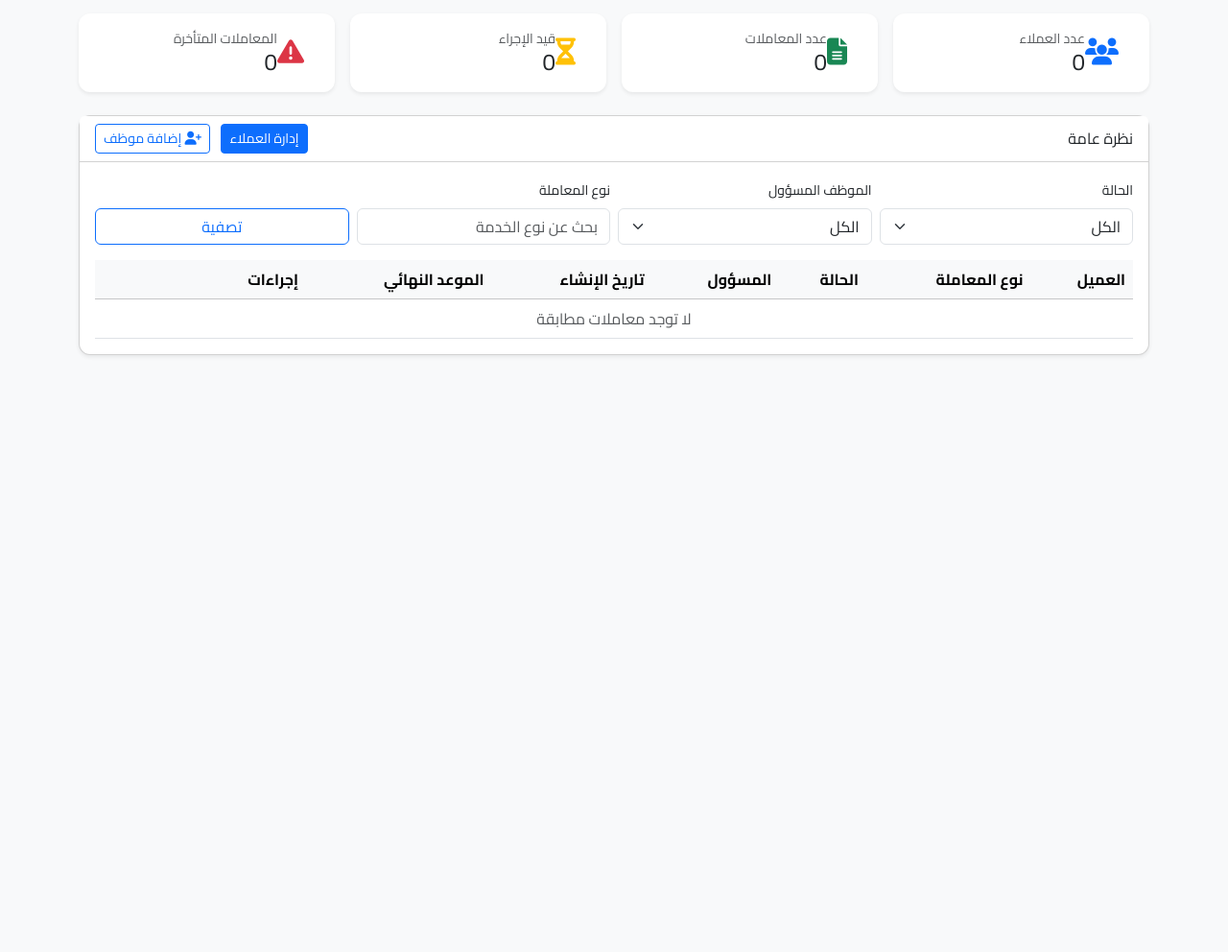
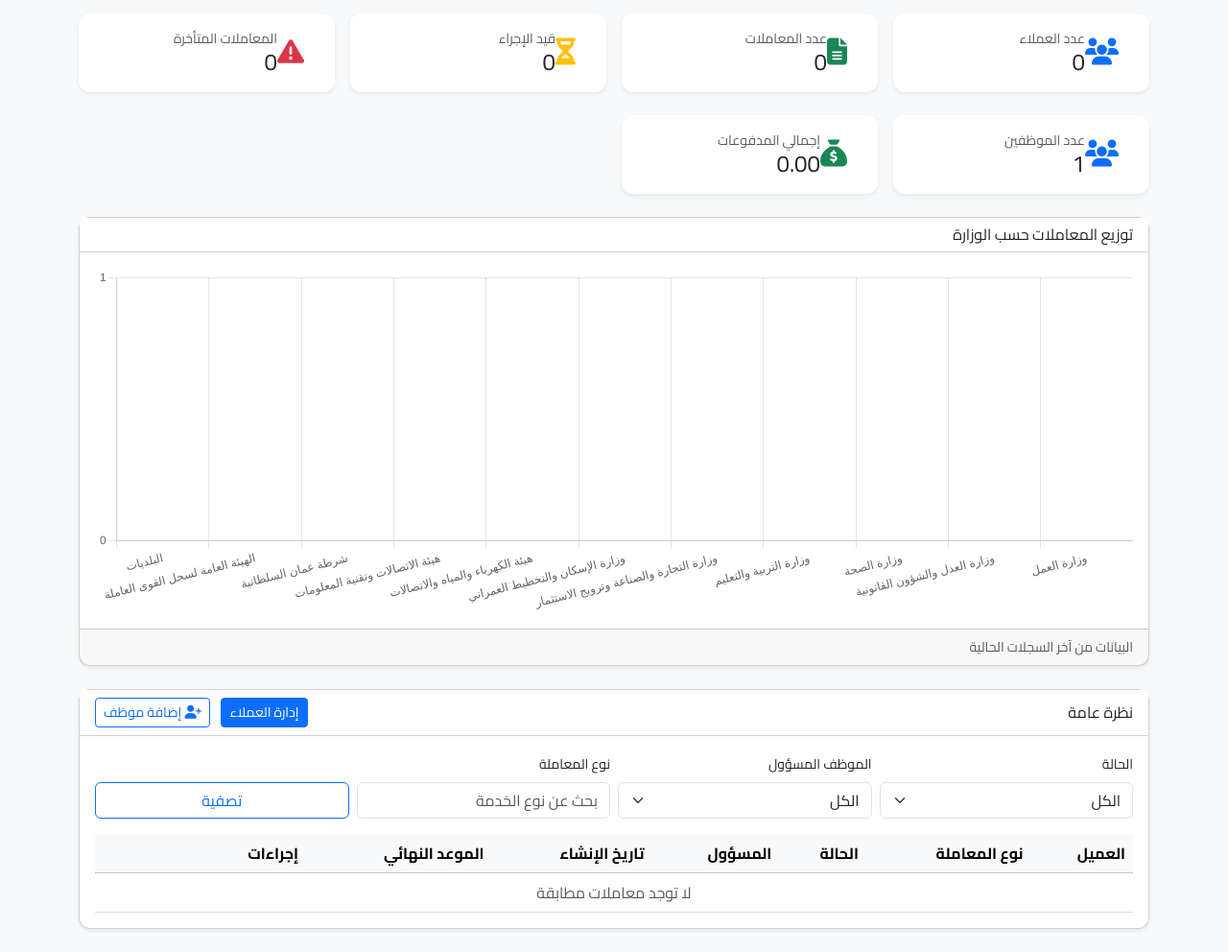
Before and after one commit to citybeachgulf-droid/sanad, a Flask app: page /dashboard in a window 1280 px wide. Shown: the part 106-1098 px from the top of the page at 96% size. Before the commit the page ends 477 px from the top, so only its background shows below. Run offline with Flask 3, Linux system fonts and the light colour scheme; a user stored in the database is signed in; data comes from the database, SQL or seed files in the repository; data that the repository does not hold is empty; some libraries are stand-ins or nearby versions.

Commit message:
Refactor: Unify admin and main dashboards (#24)
Co-authored-by: Cursor Agent <cursoragent@cursor.com>

```diff
--- a/sandak_flask_project/app/admin.py
+++ b/sandak_flask_project/app/admin.py
@@ -57,30 +57,15 @@ def unauthorized():
 @admin_bp.route('/')
 @admin_required
 def dashboard_redirect():
-    return redirect(url_for('admin.dashboard'))
+    # Unify admin and main dashboards: redirect to the single dashboard
+    return redirect(url_for('main.dashboard'))
 
 
 @admin_bp.route('/dashboard')
 @admin_required
 def dashboard():
-    num_employees = User.query.filter(User.role != 'admin').count()
-    num_clients = Client.query.count()
-    num_transactions = db.session.query(TransactionRecord).count() + db.session.query(Transaction).count()
-    total_payments = db.session.query(db.func.coalesce(db.func.sum(Payment.amount), 0)).scalar() or 0
-    # Task stats
-    todo_count = db.session.query(Task).filter_by(status='todo').count()
-    in_progress_count = db.session.query(Task).filter_by(status='in_progress').count()
-    done_count = db.session.query(Task).filter_by(status='done').count()
-    return render_template(
-        'admin/dashboard.html',
-        num_employees=num_employees,
-        num_clients=num_clients,
-        num_transactions=num_transactions,
-        total_payments=total_payments,
-        todo_count=todo_count,
-        in_progress_count=in_progress_count,
-        done_count=done_count,
-    )
+    # Legacy path: redirect to unified dashboard
+    return redirect(url_for('main.dashboard'))
 
 
 # APIs
--- a/sandak_flask_project/app/templates/admin/_navbar.html
+++ b/sandak_flask_project/app/templates/admin/_navbar.html
@@ -13,7 +13,7 @@
     <div class="collapse navbar-collapse" id="adminTopNav">
       <ul class="navbar-nav me-auto mb-2 mb-lg-0">
         <li class="nav-item">
-          <a class="nav-link {% if request.endpoint=='admin.dashboard' %}active{% endif %}" href="{{ url_for('admin.dashboard') }}">
+          <a class="nav-link {% if request.endpoint in ['main.dashboard'] %}active{% endif %}" href="{{ url_for('main.dashboard') }}">
             <i class="fa-solid fa-gauge"></i> لوحة التحكم
           </a>
         </li>
--- a/sandak_flask_project/app/templates/admin/layout.html
+++ b/sandak_flask_project/app/templates/admin/layout.html
@@ -27,7 +27,7 @@
       <nav class="sidebar bg-light border-start vh-100 position-fixed end-0 top-0 p-3 d-none d-lg-block">
         <h5 class="mb-4">لوحة المدير</h5>
         <ul class="nav nav-pills flex-column gap-1">
-          <li class="nav-item"><a class="nav-link {% if request.path.startswith('/admin/dashboard') %}active{% endif %}" href="{{ url_for('admin.dashboard') }}"><i class="fa-solid fa-gauge"></i> لوحة التحكم</a></li>
+          <li class="nav-item"><a class="nav-link {% if request.endpoint == 'main.dashboard' %}active{% endif %}" href="{{ url_for('main.dashboard') }}"><i class="fa-solid fa-gauge"></i> لوحة التحكم</a></li>
           <li class="nav-item"><a class="nav-link {% if request.path.startswith('/admin/employees') %}active{% endif %}" href="{{ url_for('admin.employees_list') }}"><i class="fa-solid fa-users"></i> الموظفون</a></li>
           <li class="nav-item"><a class="nav-link {% if request.path.startswith('/admin/clients') %}active{% endif %}" href="{{ url_for('admin.clients_list') }}"><i class="fa-solid fa-user-group"></i> العملاء</a></li>
           <li class="nav-item"><a class="nav-link {% if request.path.startswith('/admin/transactions') %}active{% endif %}" href="{{ url_for('admin.transactions_list') }}"><i class="fa-solid fa-file-lines"></i> المعاملات</a></li>
@@ -50,7 +50,7 @@
           </div>
           <div class="offcanvas-body">
             <ul class="nav nav-pills flex-column gap-1 mb-3">
-              <li class="nav-item"><a class="nav-link {% if request.path.startswith('/admin/dashboard') %}active{% endif %}" href="{{ url_for('admin.dashboard') }}"><i class="fa-solid fa-gauge"></i> لوحة التحكم</a></li>
+              <li class="nav-item"><a class="nav-link {% if request.endpoint == 'main.dashboard' %}active{% endif %}" href="{{ url_for('main.dashboard') }}"><i class="fa-solid fa-gauge"></i> لوحة التحكم</a></li>
               <li class="nav-item"><a class="nav-link {% if request.path.startswith('/admin/employees') %}active{% endif %}" href="{{ url_for('admin.employees_list') }}"><i class="fa-solid fa-users"></i> الموظفون</a></li>
               <li class="nav-item"><a class="nav-link {% if request.path.startswith('/admin/clients') %}active{% endif %}" href="{{ url_for('admin.clients_list') }}"><i class="fa-solid fa-user-group"></i> العملاء</a></li>
               <li class="nav-item"><a class="nav-link {% if request.path.startswith('/admin/transactions') %}active{% endif %}" href="{{ url_for('admin.transactions_list') }}"><i class="fa-solid fa-file-lines"></i> المعاملات</a></li>
--- a/sandak_flask_project/app/templates/dashboard.html
+++ b/sandak_flask_project/app/templates/dashboard.html
@@ -63,6 +63,45 @@
           </div>
         </div>
       </div>
+
+      {% if current_user.is_authenticated and current_user.role == 'admin' %}
+      <div class="row g-3 mb-4">
+        <div class="col-md-3">
+          <div class="card shadow-sm border-0 h-100">
+            <div class="card-body d-flex align-items-center">
+              <div class="flex-shrink-0 ms-3"><i class="fa-solid fa-users text-primary" style="font-size:28px;"></i></div>
+              <div class="flex-grow-1">
+                <div class="text-muted small">عدد الموظفين</div>
+                <div class="h4 mb-0" id="metricEmployees">-</div>
+              </div>
+            </div>
+          </div>
+        </div>
+        <div class="col-md-3">
+          <div class="card shadow-sm border-0 h-100">
+            <div class="card-body d-flex align-items-center">
+              <div class="flex-shrink-0 ms-3"><i class="fa-solid fa-sack-dollar text-success" style="font-size:28px;"></i></div>
+              <div class="flex-grow-1">
+                <div class="text-muted small">إجمالي المدفوعات</div>
+                <div class="h4 mb-0" id="metricPayments">-</div>
+              </div>
+            </div>
+          </div>
+        </div>
+      </div>
+
+      <div class="card shadow-sm mb-4">
+        <div class="card-header bg-white">
+          <h6 class="mb-0">توزيع المعاملات حسب الوزارة</h6>
+        </div>
+        <div class="card-body">
+          <canvas id="ministryChart" height="100"></canvas>
+        </div>
+        <div class="card-footer text-muted small">
+          البيانات من آخر السجلات الحالية
+        </div>
+      </div>
+      {% endif %}
 
       <div class="card shadow-sm">
         <div class="card-header bg-white d-flex justify-content-between align-items-center">
@@ -181,3 +220,31 @@
         </div>
       </div>
 {% endblock %}
+{% block scripts %}
+{% if current_user.is_authenticated and current_user.role == 'admin' %}
+<script src="https://cdn.jsdelivr.net/npm/chart.js@4.4.1/dist/chart.umd.min.js"></script>
+<script>
+(async function(){
+  try{
+    const statsResp = await fetch("{{ url_for('admin.api_stats') }}");
+    const stats = await statsResp.json();
+    document.getElementById('metricEmployees').textContent = stats.employees ?? '-';
+    document.getElementById('metricPayments').textContent = (stats.payments_total ?? 0).toFixed(2);
+  }catch(e){/* ignore */}
+
+  try{
+    const resp = await fetch("{{ url_for('admin.api_transactions_by_ministry') }}");
+    const data = await resp.json();
+    const ctx = document.getElementById('ministryChart');
+    if(ctx){
+      new Chart(ctx, {
+        type: 'bar',
+        data: { labels: data.labels, datasets: [{ label: 'عدد المعاملات', data: data.counts, backgroundColor: '#0d6efd66', borderColor: '#0d6efd', borderWidth: 1 }] },
+        options: { responsive: true, plugins: { legend: { display: false } }, scales: { y: { beginAtZero: true, ticks:{ precision:0 } } } }
+      });
+    }
+  }catch(e){/* ignore */}
+})();
+</script>
+{% endif %}
+{% endblock %}
```
